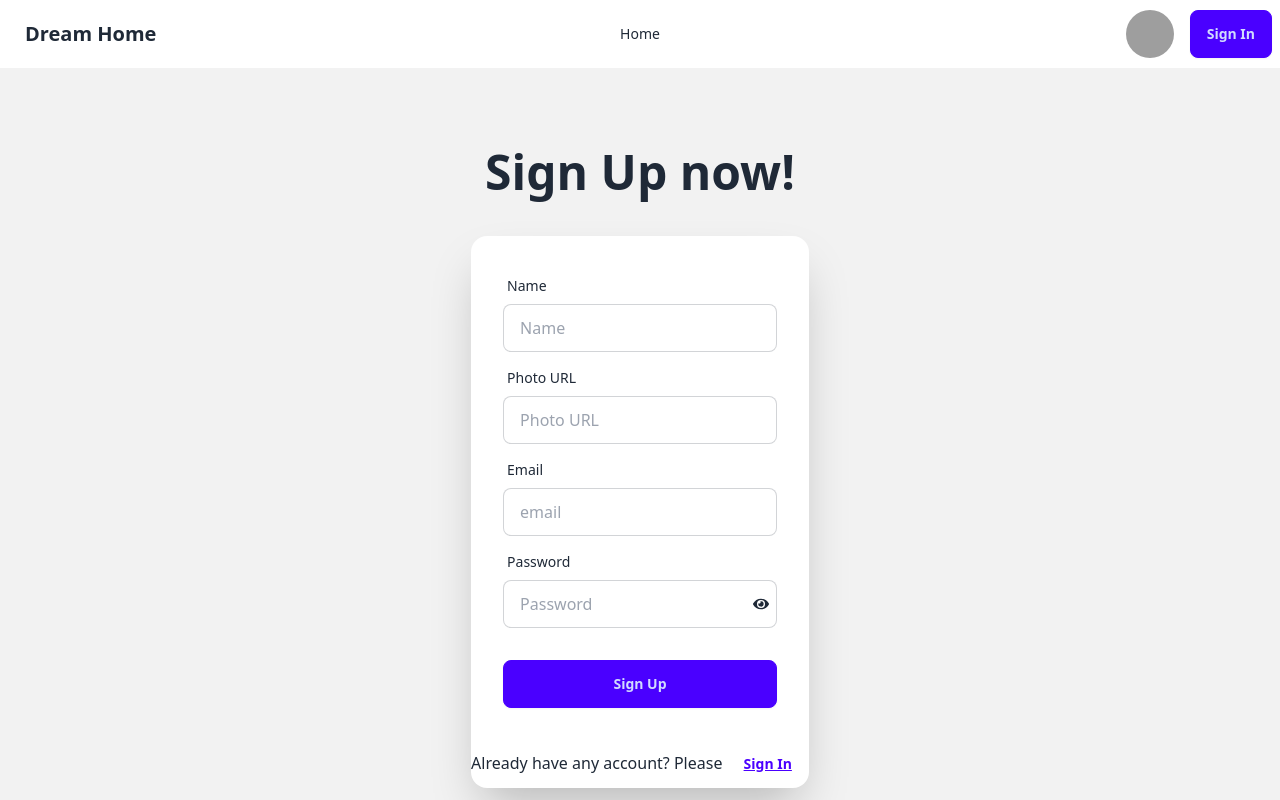
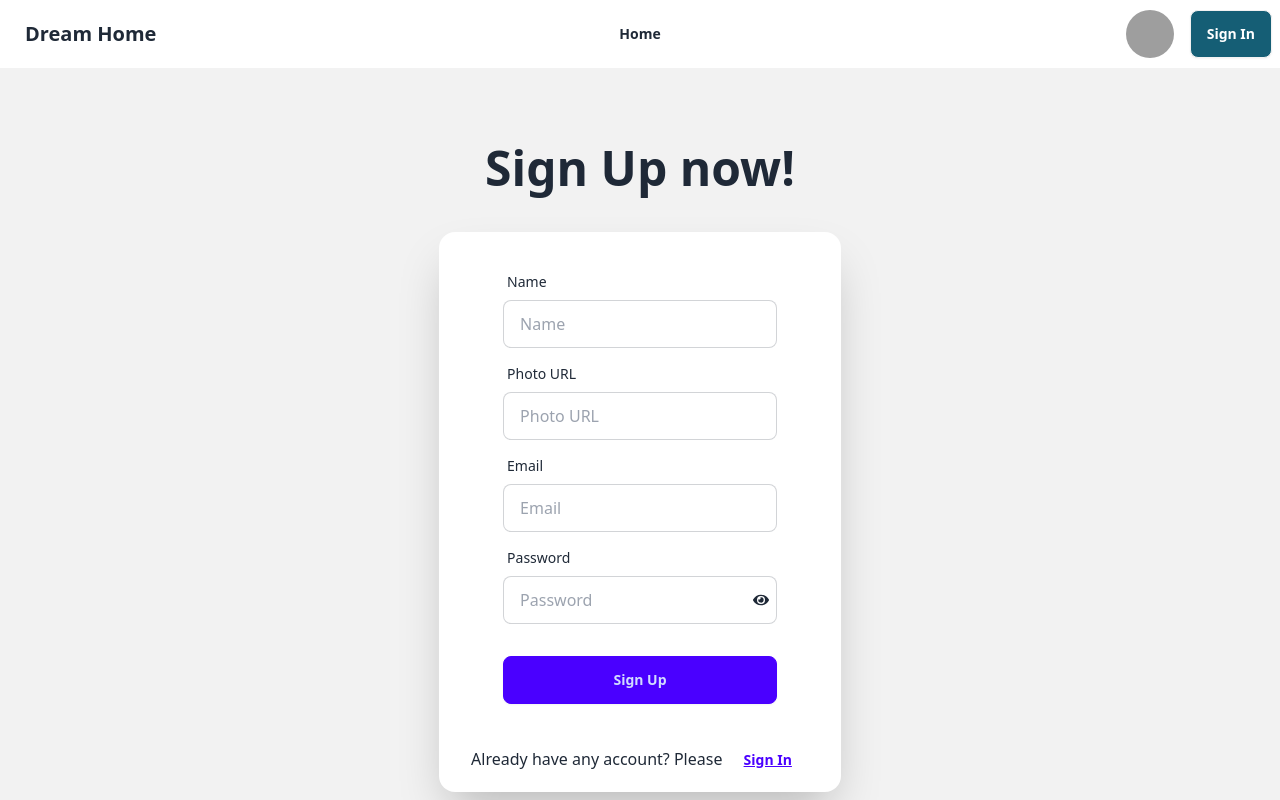
Before and after one commit to ashfiaKhatun/real-estate, a React (Vite) app: page /signup in a window 1280 px wide. Shown: the top 800 px of the page. Built offline with nearby package versions, Linux system fonts and the light colour scheme; no server answers; grey boxes are pictures that could not be loaded.

Commit message:
designed pages and made the pages responsive

```diff
--- a/src/pages/Navbar/Navbar.jsx
+++ b/src/pages/Navbar/Navbar.jsx
@@ -39,7 +39,7 @@ const Navbar = () => {
             </div>
 
             <div className="navbar-center hidden lg:flex">
-                <ul className="menu menu-horizontal px-1">
+                <ul className="menu menu-horizontal px-1 space-x-4 font-bold ">
                     {navList}
                 </ul>
             </div>
@@ -60,7 +60,7 @@ const Navbar = () => {
                                             </div>
                                         </div>
 
-                                        <button className="btn btn-primary" onClick={handleSignOut}>Sign Out</button>
+                                        <button className="btn bg-cyan-800 text-white" onClick={handleSignOut}>Sign Out</button>
                                     </>
                             }
                         </>
@@ -73,7 +73,7 @@ const Navbar = () => {
                                             <img src={proImg} />
                                         </div>
                                     </div>
-                                    <Link to='/signin'><button className="btn btn-primary">Sign In</button></Link>
+                                    <Link to='/signin'><button className="btn bg-cyan-800 text-white">Sign In</button></Link>
                                 </>}
                         </>
                 }
--- a/src/pages/PlaceDetails/PlaceDetails.jsx
+++ b/src/pages/PlaceDetails/PlaceDetails.jsx
@@ -12,6 +12,7 @@ const PlaceDetails = () => {
 
     return (
         <>
+        <div className="px-2">
             <div className="max-w-6xl mx-auto rounded-xl bg-base-200 my-8 px-6">
                 <div className="hero-content gap-8 justify-between flex-col lg:flex-row">
                     <div className=" w-1/2">
@@ -58,6 +59,8 @@ const PlaceDetails = () => {
                     </div>
                 </div>
             </div>
+
+        </div>
         </>
 
 
--- a/src/pages/SignIn/SignIn.jsx
+++ b/src/pages/SignIn/SignIn.jsx
@@ -47,7 +47,7 @@ const SignIn = () => {
                                 <label className="label">
                                     <span className="label-text">Email</span>
                                 </label>
-                                <input type="email" name="email" placeholder="email" className="input input-bordered" required />
+                                <input type="email" name="email" placeholder="Email" className="input input-bordered" required />
                             </div>
 
                             <div className="form-control">
@@ -79,7 +79,7 @@ const SignIn = () => {
                                 <button className="btn btn-primary">Sign In</button>
                             </div>
                         </form>
-                        <div>
+                        <div className="text-center mb-2">
                             <p>New here? Please <Link to='/signup'><button className="btn btn-link">Sign Up</button></Link></p>
                         </div>
                     </div>
--- a/src/pages/SignUp/SignUp.jsx
+++ b/src/pages/SignUp/SignUp.jsx
@@ -61,7 +61,7 @@ const SignUp = () => {
                         <h1 className="text-5xl font-bold">Sign Up now!</h1>
 
                     </div>
-                    <div className="card shrink-0 w-full max-w-sm shadow-2xl bg-base-100">
+                    <div className="card shrink-0 w-full  shadow-2xl bg-base-100 px-8">
                         <form className="card-body" onSubmit={submitSignUp}>
                             {/* name */}
                             <div className="form-control">
@@ -84,7 +84,7 @@ const SignUp = () => {
                                 <label className="label">
                                     <span className="label-text">Email</span>
                                 </label>
-                                <input type="email" name="email" placeholder="email" className="input input-bordered" required />
+                                <input type="email" name="email" placeholder="Email" className="input input-bordered" required />
                             </div>
 
                             {/* password */}
@@ -113,7 +113,7 @@ const SignUp = () => {
                                 <button className="btn btn-primary">Sign Up</button>
                             </div>
                         </form>
-                        <div>
+                        <div className="text-center mb-2">
                             <p>Already have any account? Please <Link to='/signin'><button className="btn btn-link">Sign In</button></Link></p>
                         </div>
                     </div>
--- a/src/pages/UserProfile/UserProfile.jsx
+++ b/src/pages/UserProfile/UserProfile.jsx
@@ -19,36 +19,24 @@ const UserProfile = () => {
                 }
             </div>
 
-            <div className="flex justify-center my-12">
-                <div className="overflow-x-auto">
-                    <table className="table">
+            <div className="my-12">
 
-                        <tbody>
+                    <div className="text-center space-y-4">
+                        <div className="avatar flex justify-center border border-gray-400 p-1 w-24 mx-auto rounded-full">
+                            <div className="rounded-full">
+                                <img src={user.photoURL} />
+                            </div>
+                        </div>
 
-                            <tr>
-                                <td>
-                                    <div className="avatar flex justify-center">
-                                        <div className="w-24 rounded-full">
-                                            <img src={user.photoURL} />
-                                        </div>
-                                    </div>
-                                </td>
-                            </tr>
+                        <h3 className="text-3xl font-bold text-center">{user.displayName}</h3>
 
-                            <tr>
-                                <td className="text-3xl font-bold text-center">{user.displayName}</td>
-                            </tr>
+                        <p className="text-xl"><span className="font-bold">Email:</span> {user.email}</p>
+                    </div>
 
-                            <tr>
-                                <td className="text-xl"><span className="font-bold">Email:</span> {user.email}</td>
-                            </tr>
-                        </tbody>
-                    </table>
 
                     <div className="text-center mt-4">
                         <Link to='/update-profile'><button className="btn btn-outline btn-success">Update profile</button></Link>
                     </div>
-                </div>
             </div>
 
         </div>
```
